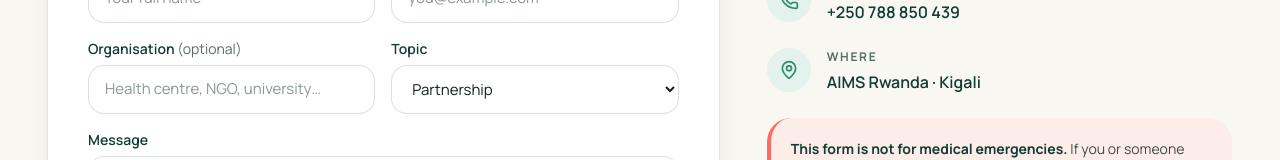
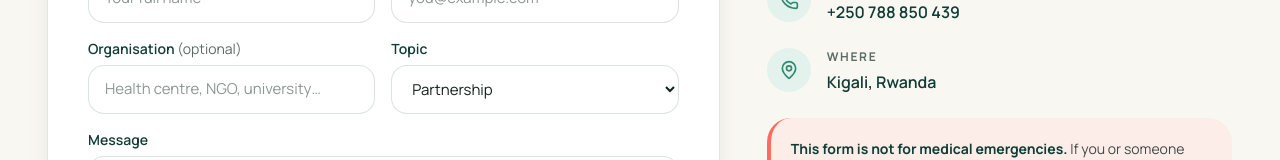
Before and after one commit to Mamacare001/mamacare-web, a Next.js app: page /contact in a window 1280 px wide. Shown: the part 639-799 px from the top of the page. Built offline with nearby package versions, Linux system fonts and the light colour scheme; no server answers.

Commit message:
fix(contact): location reads Kigali, Rwanda

```diff
--- a/src/app/contact/page.tsx
+++ b/src/app/contact/page.tsx
@@ -51,7 +51,7 @@ export default async function ContactPage({ searchParams }: { searchParams: Sear
                 <span className="grid size-11 shrink-0 place-items-center rounded-full bg-green-100 text-green"><MapPin className="size-5" /></span>
                 <div>
                   <p className="text-eyebrow text-muted">Where</p>
-                  <p className="mt-1 font-semibold text-emerald">AIMS Rwanda · Kigali</p>
+                  <p className="mt-1 font-semibold text-emerald">Kigali, Rwanda</p>
                 </div>
               </div>
               <div className="rounded-lg border-l-4 border-coral bg-coral-100/60 p-5 text-sm leading-relaxed text-ink/80">
```
